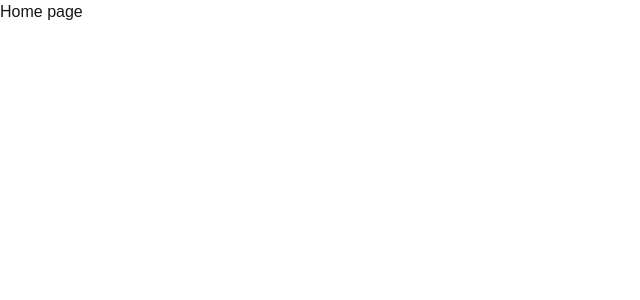
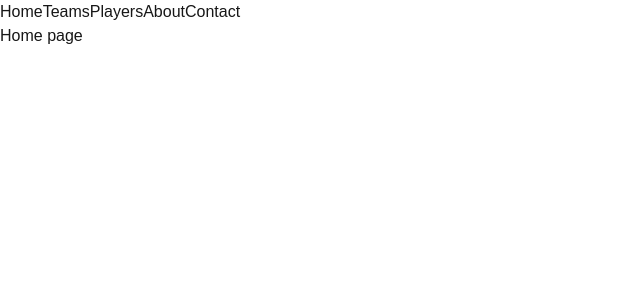
Before and after one commit to Nicholas-Fearon/courtside3, a Next.js app: page / in a window 1280 px wide. Shown: the top 300 px of the page, without its empty margins (0-640 px from the left). Built offline with nearby package versions, Linux system fonts and the light colour scheme.

Commit message:
Nav implemented and added to layout.js

```diff
--- /dev/null
+++ b/src/app/components/Nav.jsx
@@ -0,0 +1,12 @@
+import Link from "next/link";
+
+export default function Nav() {
+    return (<>
+    <Link href="/">Home</Link>
+    <Link href="/teams">Teams</Link>
+    <Link href="/players">Players</Link>
+    <Link href="/about">About</Link>
+    <Link href="/contact">Contact</Link>
+
+    </>)
+}
--- a/src/app/layout.js
+++ b/src/app/layout.js
@@ -1,6 +1,6 @@
 import { Geist, Geist_Mono } from "next/font/google";
 import "./globals.css";
-
+import Nav from "./components/Nav";
 const geistSans = Geist({
   variable: "--font-geist-sans",
   subsets: ["latin"],
@@ -22,6 +22,7 @@ export default function RootLayout({ children }) {
       <body
         className={`${geistSans.variable} ${geistMono.variable} antialiased`}
       >
+        <Nav />
         {children}
       </body>
     </html>
--- a/src/app/players/page.jsx
+++ b/src/app/players/page.jsx
@@ -1,4 +1,5 @@
 import { BalldontlieAPI } from "@balldontlie/sdk";
+import Link from "next/link";
 
 export default async function Players() {
   const api = new BalldontlieAPI({
@@ -15,10 +16,13 @@ export default async function Players() {
     <h1>NBA Players</h1>
     <div>
       {players.data.map((player) => (
+        <Link href={`/players/${player.id}`}>
         <div key={player.id}>
 
-          <p>{player.first_name} {player.last_name}</p>
-        </div>
+<p>{player.first_name} {player.last_name}</p>
+</div>
+        </Link>
+
       )
 
       )}
```
